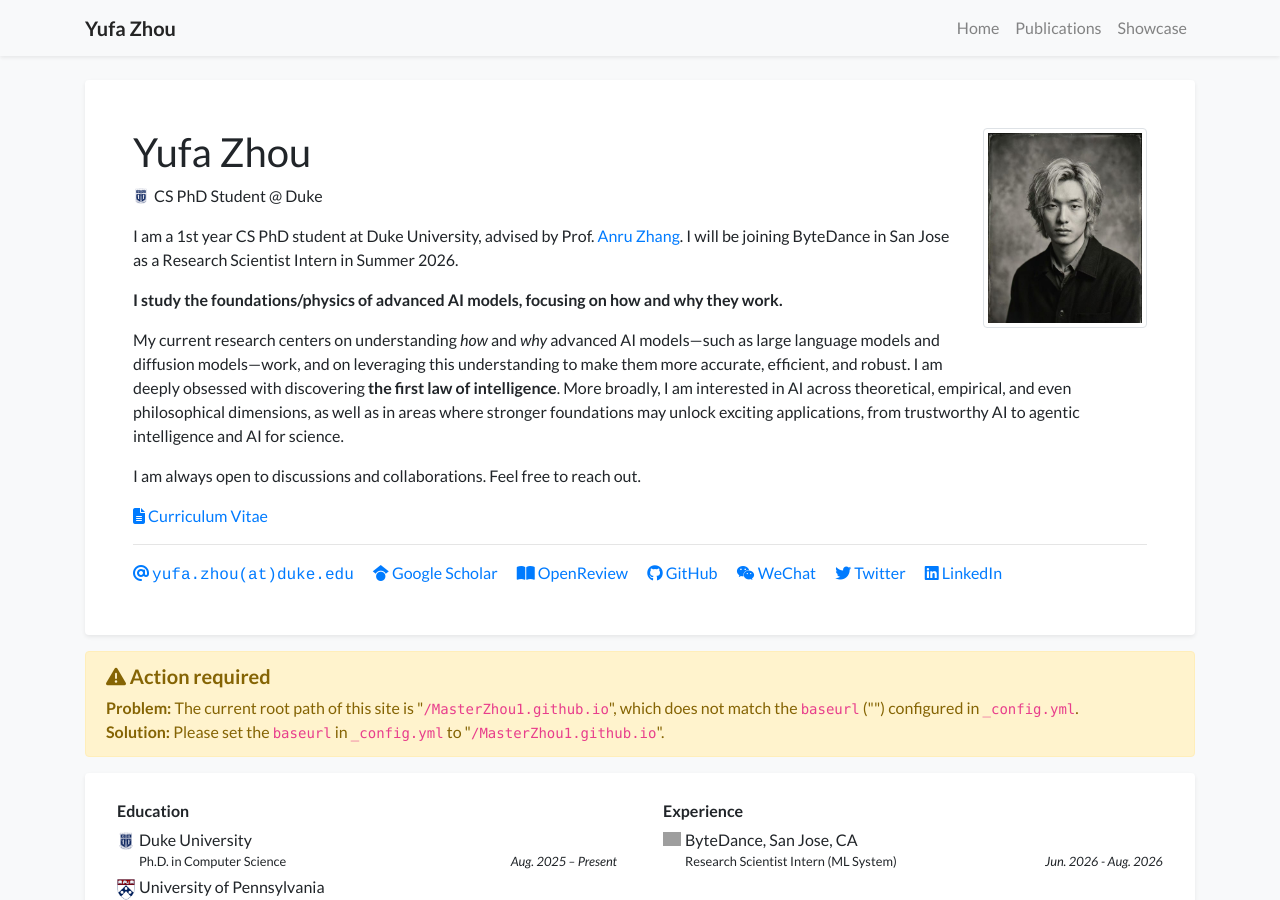
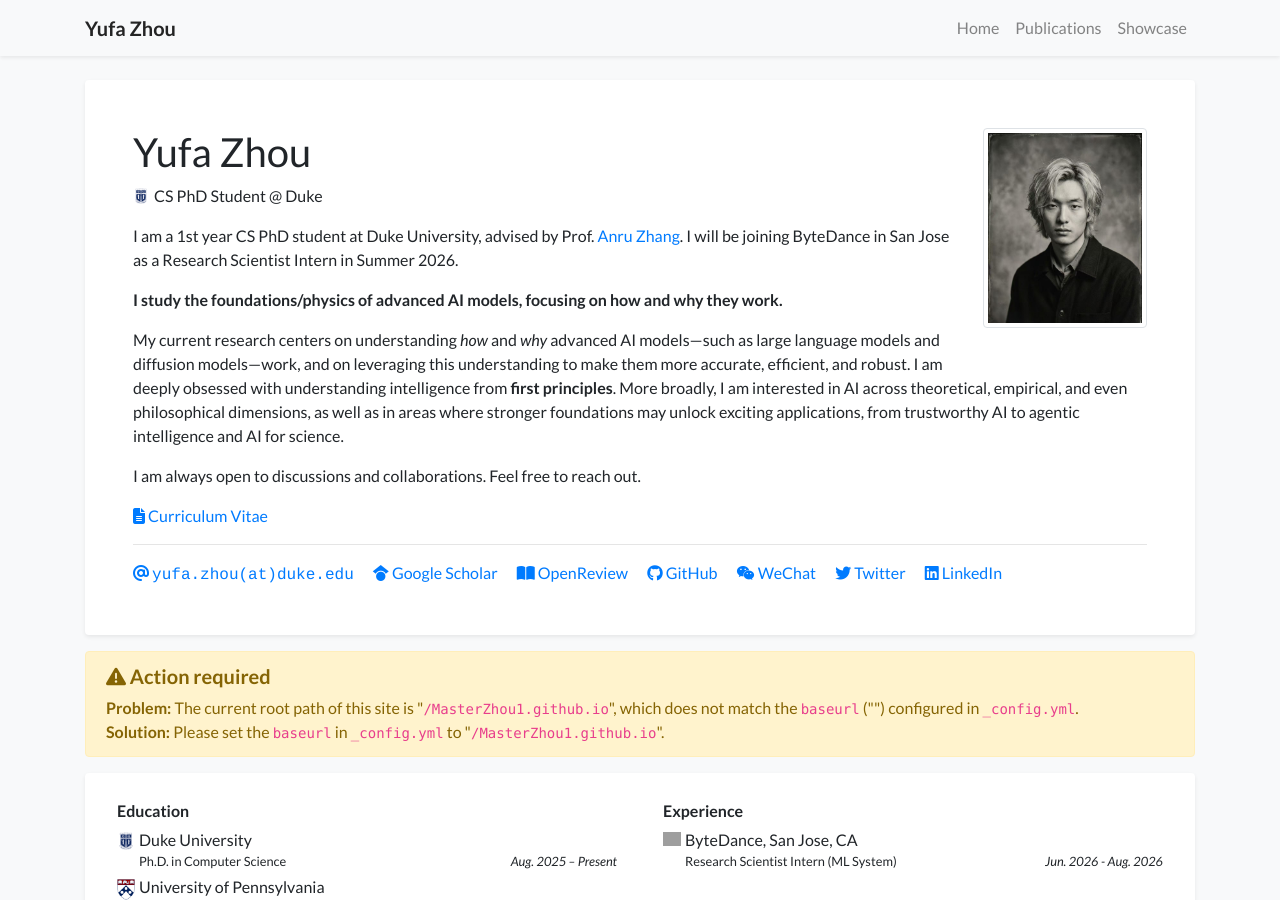
Before and after one commit to MasterZhou1/MasterZhou1.github.io, a Jekyll site: the page built from index.html, in a window 1280 px wide and 900 px high. Built offline with Jekyll 4.4.1, drawn with Linux system fonts in a browser that asks for light colours; nearby versions of some CDN libraries; a style sheet for code colours, icons or effects is not loaded; grey boxes are pictures that could not be loaded.

Commit message:
Update obsession statement in profile.yml

```diff
--- a/_data/profile.yml
+++ b/_data/profile.yml
@@ -33,7 +33,7 @@ short_bio: >-
   </p>
   <p>
     My current research centers on understanding <em>how</em> and <em>why</em> advanced AI models—such as large language models and diffusion models—work, and on leveraging this understanding to make them more accurate, efficient, and robust.
-    I am deeply obsessed with discovering <strong>the first law of intelligence</strong>.
+    I am deeply obsessed with understanding intelligence from <strong>first principles</strong>.
     More broadly, I am interested in AI across theoretical, empirical, and even philosophical dimensions, as well as in areas where stronger foundations may unlock exciting applications, from trustworthy AI to agentic intelligence and AI for science.
   </p>
   <p>
```
